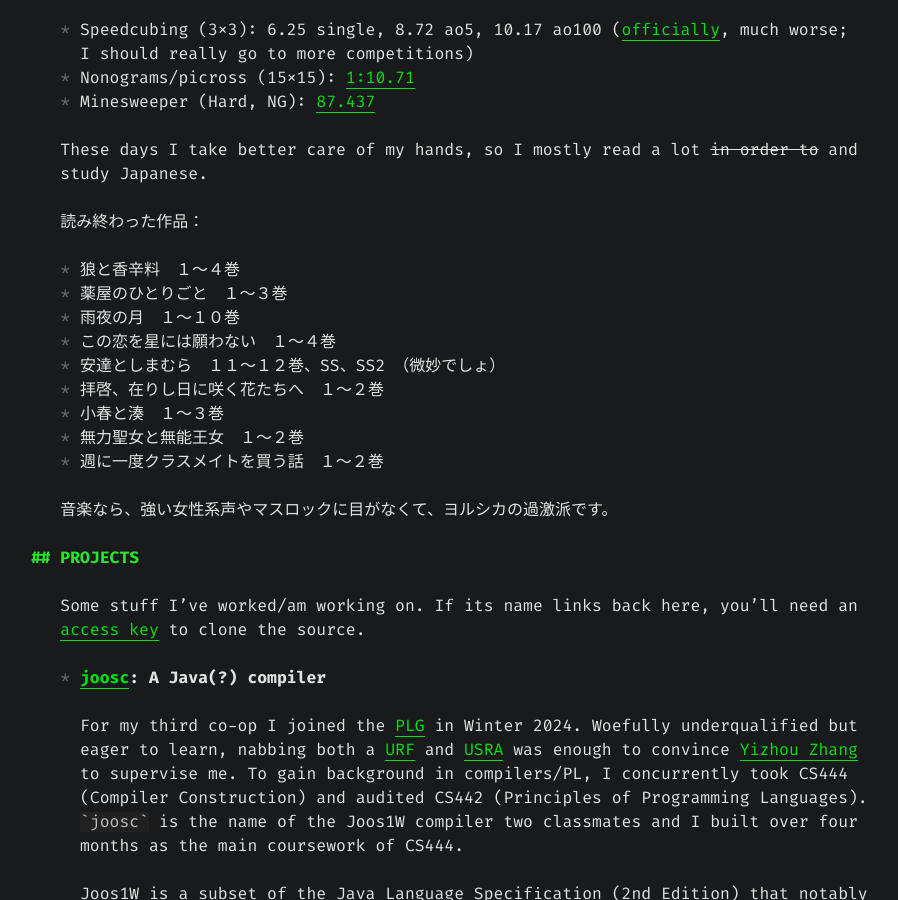
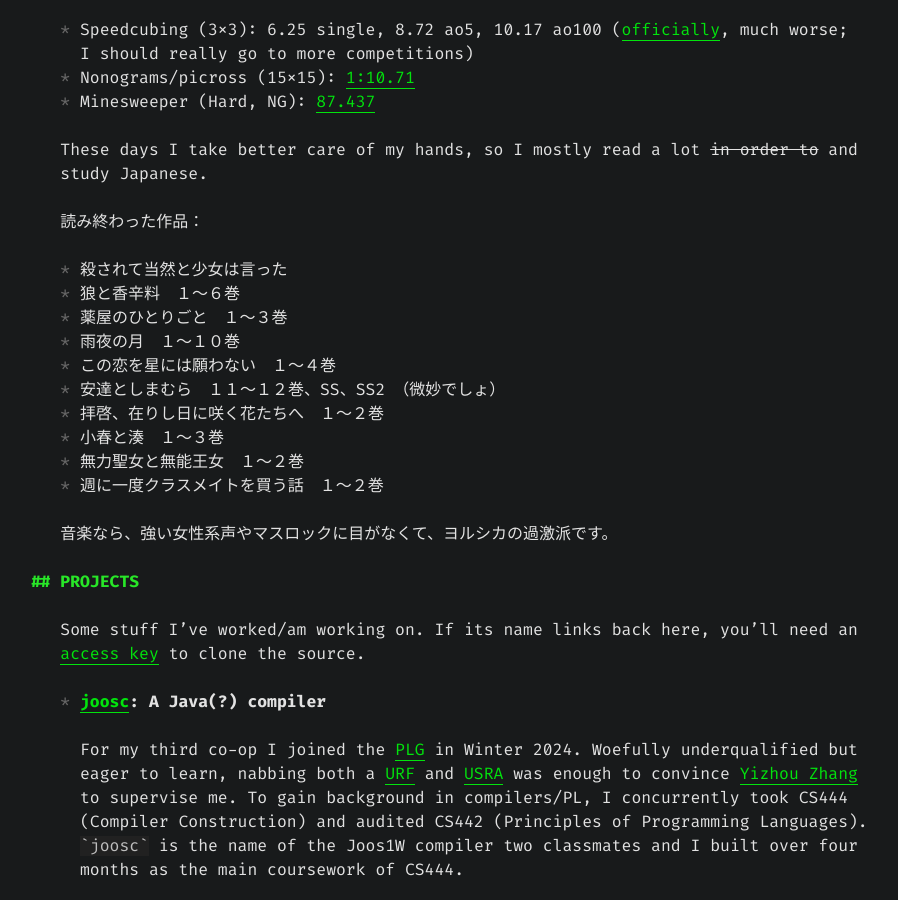
Before and after one commit to Ptkyr/Ptkyr.github.io, a Jekyll site: the page built from index.md, in a window 1280 px wide and 900 px high, scrolled down 532 px. Shown: the whole window, without its empty margins (176-1074 px from the left). Built offline with Jekyll 4.4.1, drawn with Linux system fonts in a browser that asks for light colours.

Commit message:
update read

```diff
--- a/index.md
+++ b/index.md
@@ -20,7 +20,8 @@ My hobbies are mostly about doing things fast. I used to speedrun indie games an
 These days I take better care of my hands, so I mostly read a lot ~~in order to~~ and study Japanese.
 
 読み終わった作品：
-- 狼と香辛料　１～４巻
+- 殺されて当然と少女は言った
+- 狼と香辛料　１～６巻
 - 薬屋のひとりごと　１～３巻
 - 雨夜の月　１～１０巻
 - この恋を星には願わない　１～４巻
```
